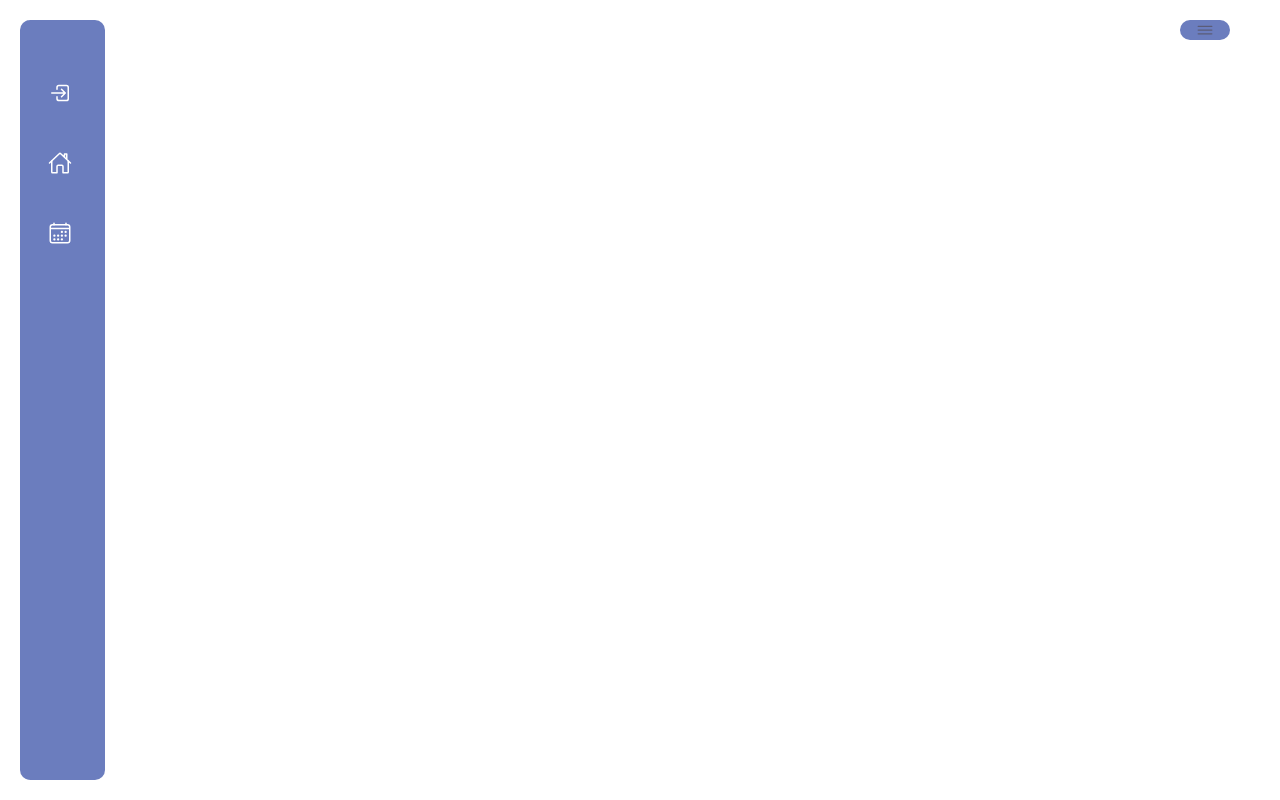
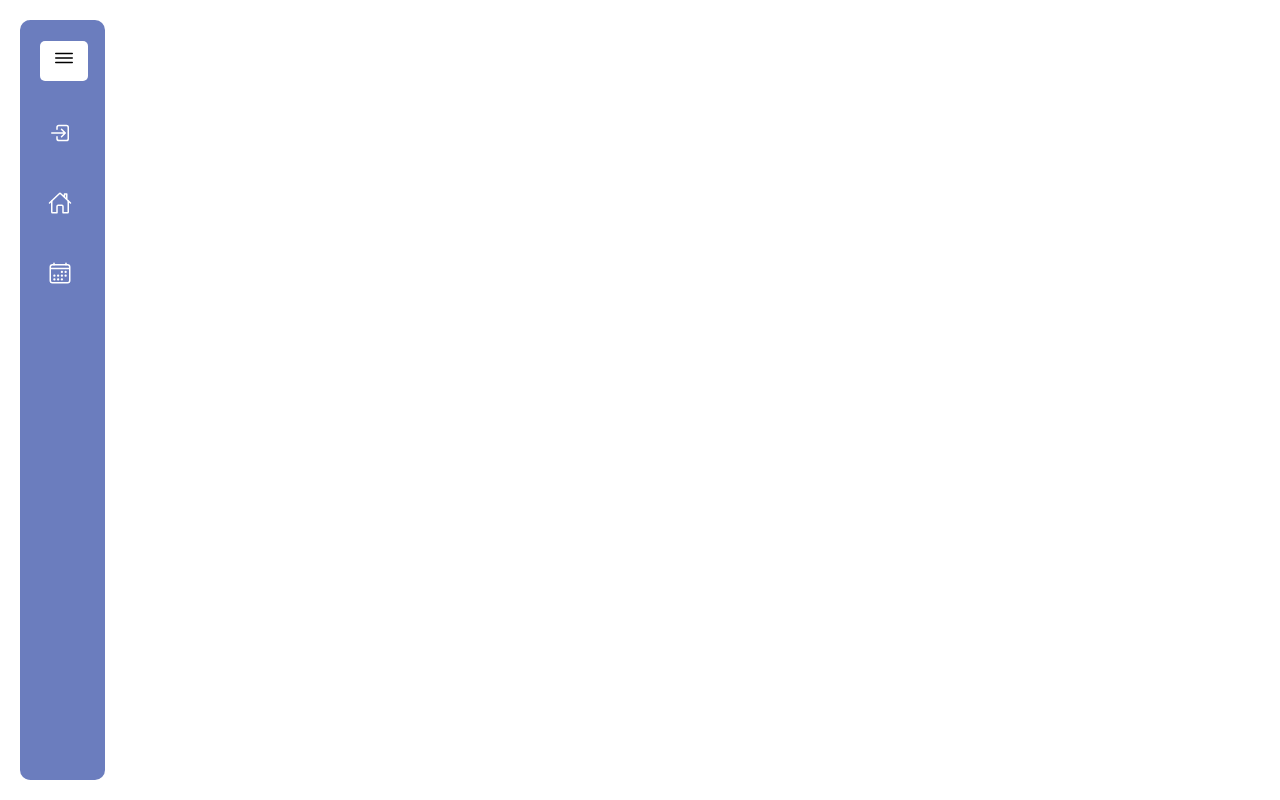
Before and after one commit to lazarevicivana/blood-bank, an Angular app in the folder blood-bank-fe/: page / in a window 1280 px wide. Built offline with nearby package versions, Linux system fonts and the light colour scheme; what @ionic/angular would draw is missing.

Commit message:
navbar update

```diff
--- a/blood-bank-fe/src/app/components/navigation-bar/navigation-bar.component.css
+++ b/blood-bank-fe/src/app/components/navigation-bar/navigation-bar.component.css
@@ -70,6 +70,38 @@ body{
   display: block;
 }
 
+.navigation .logo-container{
+
+  display: flex;
+  align-items: center;
+  padding:1.338rem 1.938rem 0 0.938rem ;
+  width: 100%;
+
+}
+
+.items{
+  margin-top: 40px;
+}
+
+.navigation .logo-container .logo{
+  background: #fff;
+  text-align: center;
+  width: 3rem;
+  min-width: 3rem;
+  border-radius:0.313rem ;
+  padding: 0.313rem;
+  font-size: 24px;
+  font-weight: 900;
+  cursor: pointer;
+  border: none;
+}
+
+.navigation .logo-container .logo-text{
+  margin-left: 1.5rem;
+  font-size: 24px;
+  font-weight: 700;
+  color: #fff;
+}
 
 .navigation.active{
   width: 300px;
@@ -140,14 +172,14 @@ body{
   color: #333;
 }
 
-.toggle{
-  position: fixed;
-  top: 20px;
-  right: 50px;
-  width: 50px;
-  height: 20px;
-  background: #6b7dbe;
-  cursor: pointer;
-  border-radius: 10px;
+/*.toggle{*/
+/*  position: fixed;*/
+/*  top: 20px;*/
+/*  right: 50px;*/
+/*  width: 50px;*/
+/*  height: 20px;*/
+/*  background: #6b7dbe;*/
+/*  cursor: pointer;*/
+/*  border-radius: 10px;*/
 
-}
+/*}*/
--- a/blood-bank-fe/src/app/components/navigation-bar/navigation-bar.component.html
+++ b/blood-bank-fe/src/app/components/navigation-bar/navigation-bar.component.html
@@ -1,9 +1,13 @@
 <div>
-  <div (click)="menuToggle()" >
-    <ion-icon class="toggle" name="menu-outline"></ion-icon>
-  </div>
+
   <div class ="navigation">
-    <ul>
+    <div class="logo-container"  >
+      <button class="logo" (click)="menuToggle()">
+        <ion-icon class="toggle" name="menu-outline"></ion-icon>
+      </button>
+      <div class="logo-text" >Hospital</div>
+    </div>
+    <ul class="items">
       <li *ngFor="let data of navData" class="list" (click)="klikno(data.num)">
         <b></b>
         <b></b>
```
